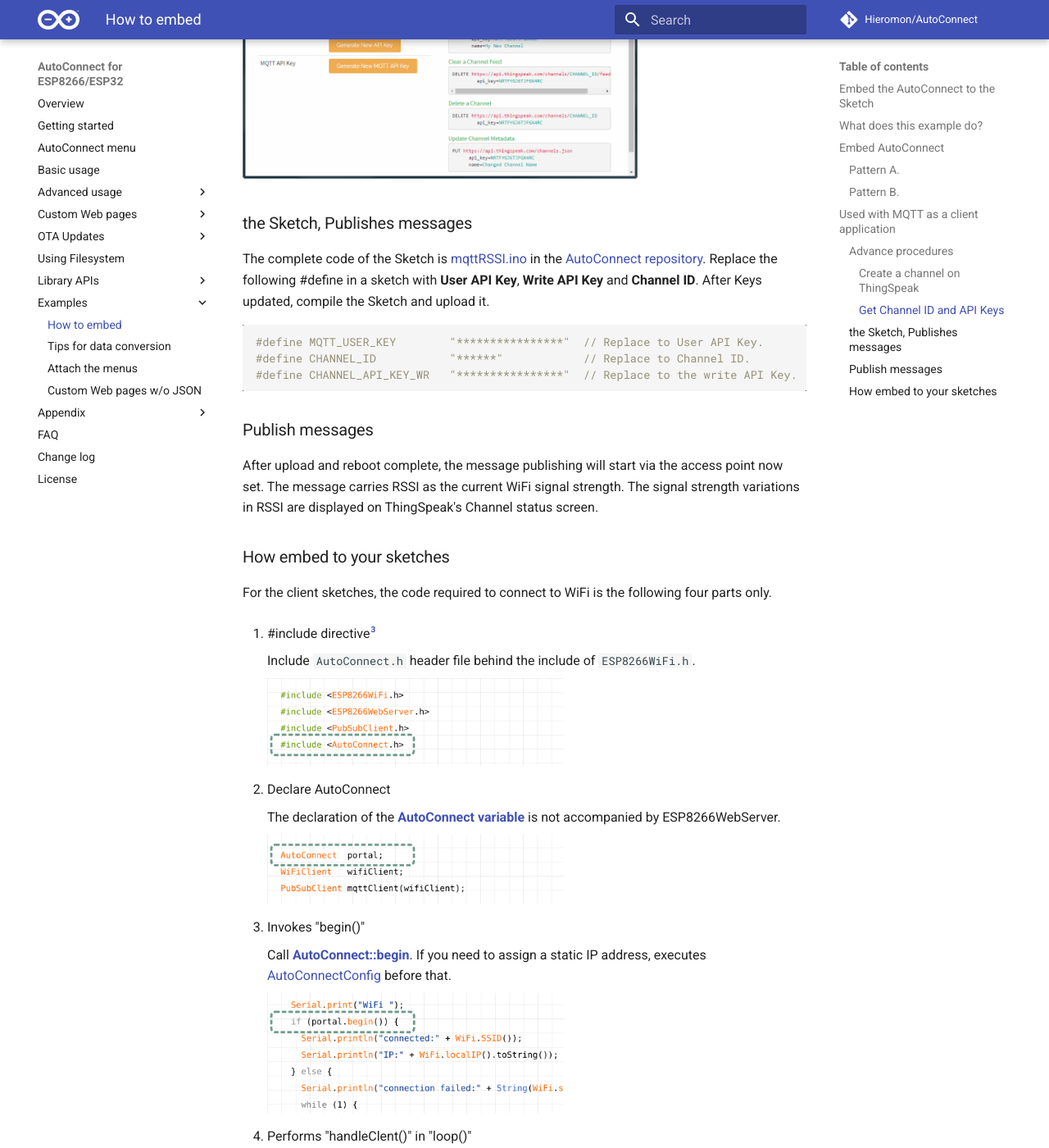
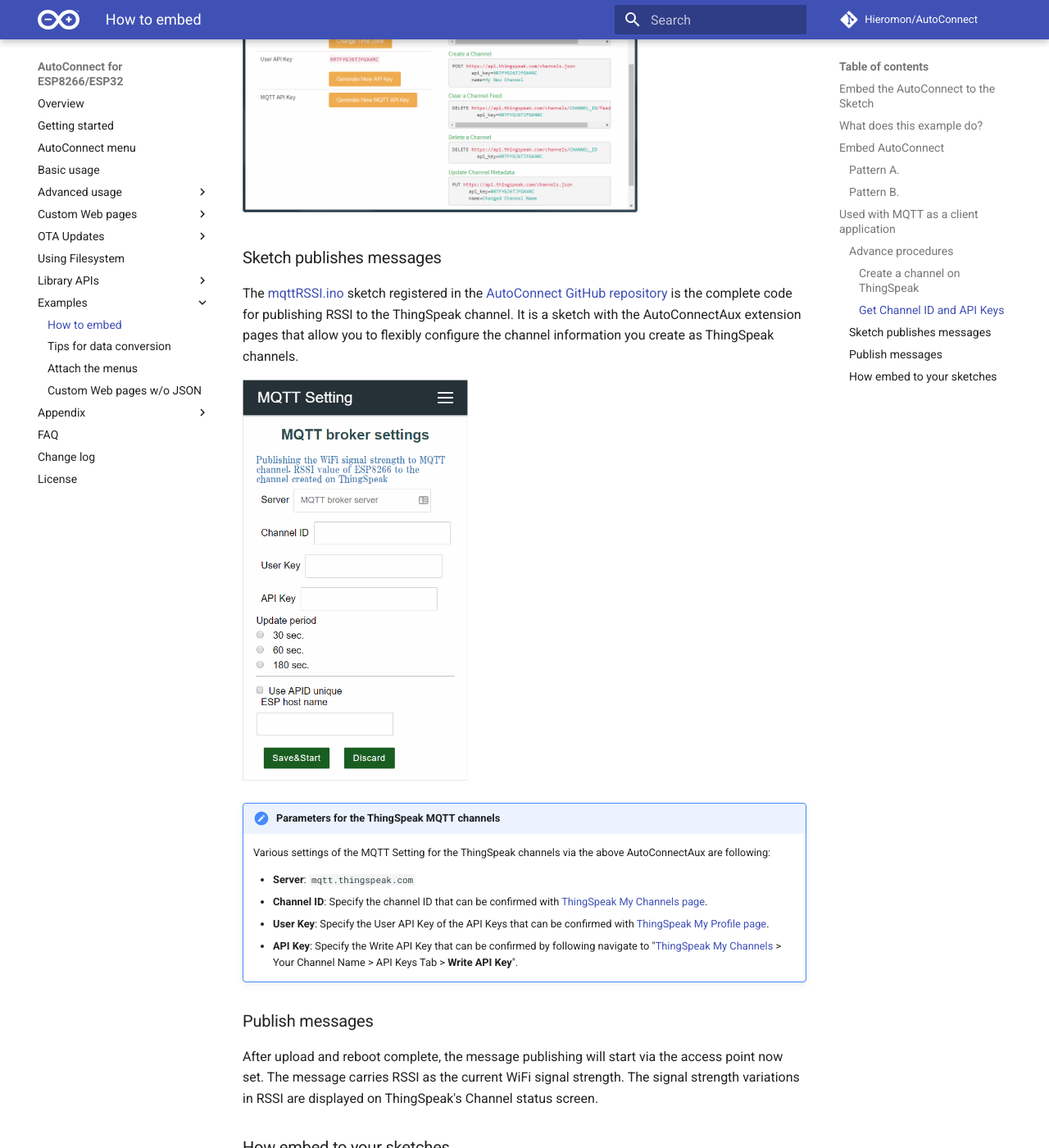
Before and after one commit to Hieromon/AutoConnect, an MkDocs documentation site: the page built from mkdocs/howtoembed.md, in a window 1280 px wide and 1400 px high, scrolled down 7257 px. Shown: the whole window at 82% size. Built offline with MkDocs 1.6.1 and Material for MkDocs 9.7.7, drawn with Linux system fonts in a browser that asks for light colours; nearby versions of some CDN libraries; comment, search, counter and statistics services are not loaded; some of the changed text lies outside the part shown.

Commit message:
Supplemented the explanation of mqttRSSI.ino #335

````diff
--- a/mkdocs/howtoembed.md
+++ b/mkdocs/howtoembed.md
@@ -33,7 +33,9 @@
 
 The effect of AutoConnect is not only for ESP8266/ESP32 as the web server. It has advantages for something WiFi client as well. For example, AutoConnect is also convenient for publishing MQTT messages from various measurement points. Even if the SSID is different for each measurement point, it is not necessary to modify the Sketch.
 
-This example tries to publish the WiFi signal strength of ESP8266 with MQTT. It uses the [ThingSpeak](https://thingspeak.com/) for MQTT broker. ESP8266 publishes the RSSI value to the channel created on ThingSpeak as [MQTT client](https://github.com/knolleary/pubsubclient). This example is well suited to demonstrate the usefulness of AutoConnect, as RSSI values are measured at each access point usually. Just adding a few lines of code makes it unnecessary to upload sketches with the different SSIDs rewrite for each access point.
+In this example, it is trying to publish a WiFi signal strength being received ESP8266 through the services on the cloud that can visualize the live data streams for IoT. Using the IoT platform provided by [ThingSpeak](https://thingspeak.com/)&trade;, the ESP8266 publishes RSSI values to ThingSpeak MQTT broker channel via the [MQTT client](https://github.com/knolleary/pubsubclient) library.
+
+This example is a good indication of the usefulness of AutoConnect, as RSSI values can typically measure different intensities for each access point. By simply adding a few lines to the Sketch, you do not have to rewrite and upload the Sketch for each access point.
 
 <img src="images/ChannelStatus.png" width="70%"/>
 
@@ -43,7 +45,7 @@
 - Create a channel on ThingSpeak.
 - Get the Channel API Keys from ThingSpeak, put its keys to the Sketch.
 
-The ThingSpeak is the open IoT platform. It is capable of sending data privately to the cloud and analyzing, visualizing its data. If you do not have an account of ThingSpeak, you need that account to proceed further. ThingSpeak has the free plan for the account which uses within the scope of this example.[^1] You can sign up with the [ThingSpeak sign-up page](https://thingspeak.com/users/sign_up).
+The ThingSpeak is the open IoT platform. It is capable of sending data privately to the cloud and analyzing, visualizing its data. If you do not have an account of ThingSpeak, you need that account to proceed further. ThingSpeak has the free plan for the account which uses within the scope of this example.[^1] You can sign up with the [ThingSpeak sign-up page](https://thingspeak.com/login).
 
 !!! warning "Whether you should do sign-up or not."
     You are entrusted with the final judgment of account creation for ThingSpeak. Create an account at your own risk.
@@ -78,15 +80,19 @@
 
 <img src="images/USERKey.png" width="70%"/>
 
-### the Sketch, Publishes messages
+### Sketch publishes messages
 
-The complete code of the Sketch is [mqttRSSI.ino](https://github.com/Hieromon/AutoConnect/blob/master/examples/mqttRSSI/mqttRSSI.ino) in the [AutoConnect repository](https://github.com/Hieromon/AutoConnect). Replace the following #define in a sketch with **User API Key**, **Write API Key** and **Channel ID**. After Keys updated, compile the Sketch and upload it.
+The [mqttRSSI.ino](https://github.com/Hieromon/AutoConnect/blob/master/examples/mqttRSSI/mqttRSSI.ino) sketch registered in the [AutoConnect GitHub repository](https://github.com/Hieromon/AutoConnect) is the complete code for publishing RSSI to the ThingSpeak channel. It is a sketch with the AutoConnectAux extension pages that allow you to flexibly configure the channel information you create as ThingSpeak channels.
 
-```cpp
-#define MQTT_USER_KEY        "****************"  // Replace to User API Key.
-#define CHANNEL_ID           "******"            // Replace to Channel ID.
-#define CHANNEL_API_KEY_WR   "****************"  // Replace to the write API Key.
-```
+<img src="images/ac_mqtt_setting.png" width="40%">
+
+!!! hint "Parameters for the ThingSpeak MQTT channels"
+    Various settings of the MQTT Setting for the ThingSpeak channels via the above AutoConnectAux are following:
+
+    - **Server**: `mqtt.thingspeak.com`
+    - **Channel ID**: Specify the channel ID that can be confirmed with [ThingSpeak My Channels page](https://thingspeak.com/channels).
+    - **User Key**: Specify the User API Key of the API Keys that can be confirmed with [ThingSpeak My Profile page](https://thingspeak.com/account/profile).
+    - **API Key**: Specify the Write API Key that can be confirmed by following navigate to "[ThingSpeak My Channels](https://thingspeak.com/channels) > Your Channel Name > API Keys Tab > **Write API Key**".
 
 ### Publish messages
 
````
Also changed, not shown: examples/mqttRSSI/README.md (+2 -2 lines).
